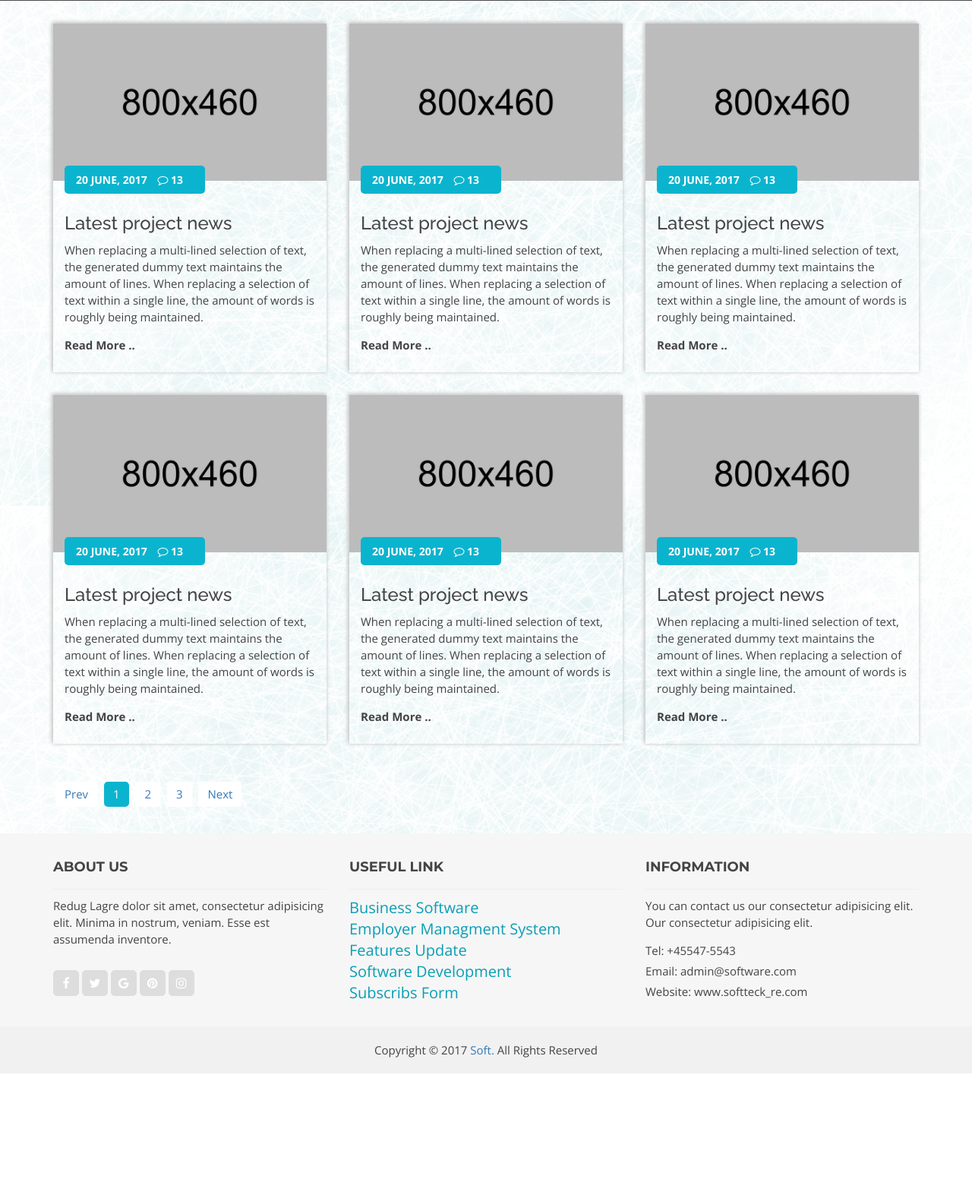
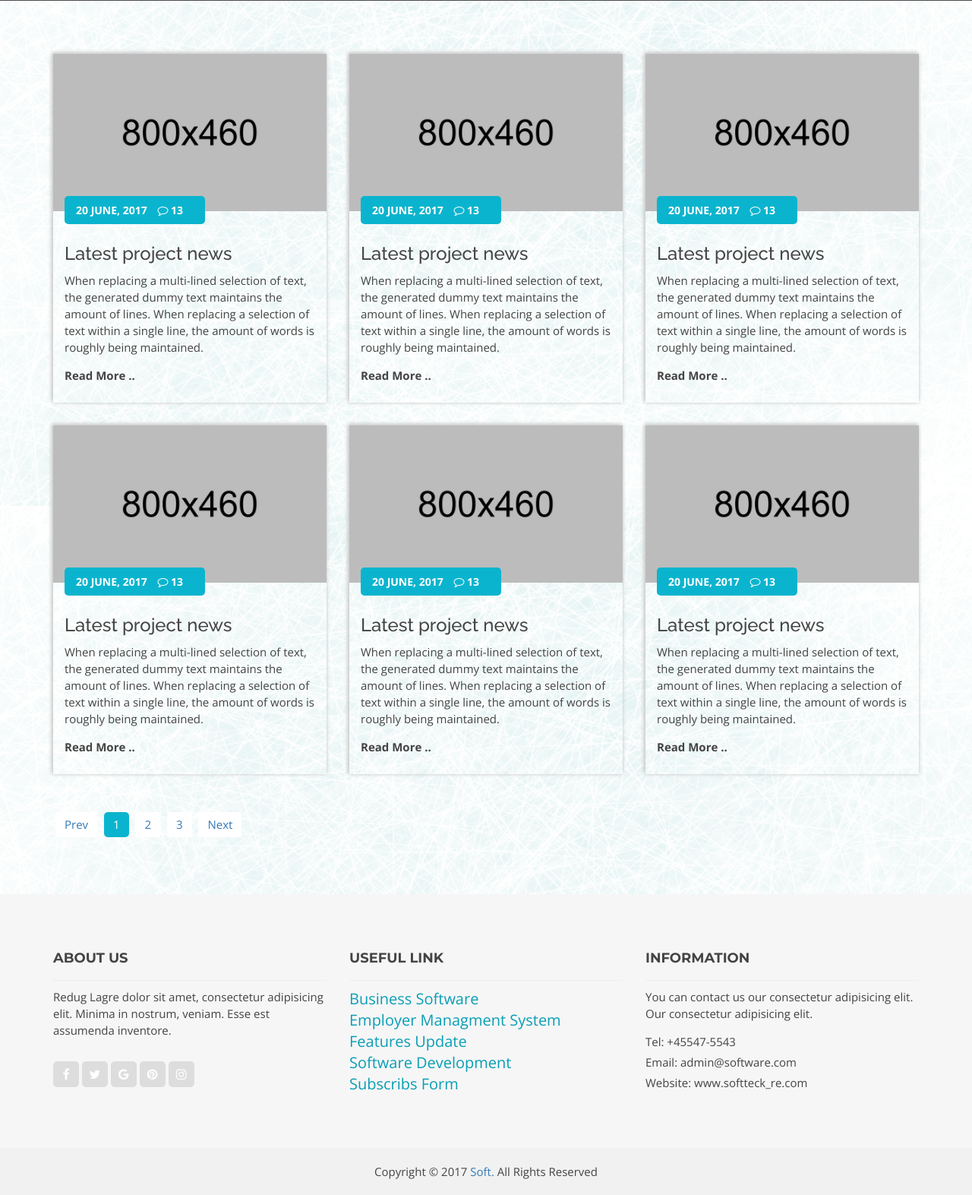
Before and after one commit to MihaiAlexandruVlad/soft-lading, a PHP site: page /blog.html in a window 1280 px wide. Shown: the part 134-1707 px from the top of the page at 76% size. Before the commit the page ends 1547 px from the top, so only its background shows below. Run offline with PHP 8.4, Linux system fonts and the light colour scheme.

Commit message:
footer padding 70px

```diff
--- a/style.css
+++ b/style.css
@@ -248,7 +248,7 @@ input:-moz-placeholder, textarea:-moz-placeholder {
     padding: 0.2em 0;
 }
 .area-padding{
-	padding: 30px 0px;
+	padding: 70px 0px;
 }
 .area-padding-2{
     padding: 70px 0px 60px;
```
